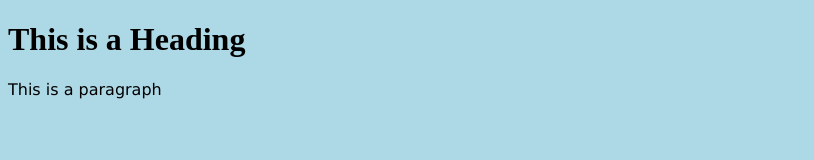
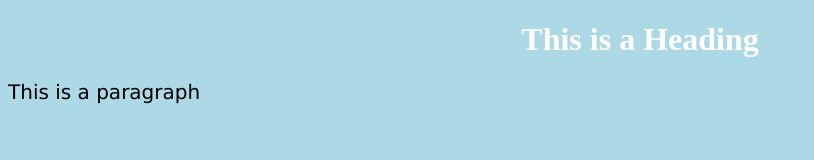
Before and after one commit to Pixel0111110/First_project, a plain HTML site: page page2.html in a window 1280 px wide. Shown: the whole page, without its empty margins (0-814 px from the left). Drawn offline with Linux system fonts and the light colour scheme.

Commit message:
refactor css styles

```diff
--- a/page2.html
+++ b/page2.html
@@ -2,20 +2,7 @@
 <html>
 	<head>
 		<title>Page Title</title>
-			<style>
-				body {
-					background-color: lightblue;
-				}
-				h1 {
-					color: white
-					text-align: center
-				}
-
-				p {
-					font-family: verdana;
-					font-size; 20px
-				}
-			</style>
+			<link rel="stylesheet" href="styles.css">
 	</head>
 <body>
 
--- /dev/null
+++ b/styles.css
@@ -0,0 +1,11 @@
+body {
+	background-color: lightblue;
+}
+h1 {
+	color: white;
+	text-align: center;
+}
+p {
+	font-family: verdana;
+	font-size: 20px;
+}
```
Also changed, not shown: page1.html (+1 -14 lines).
